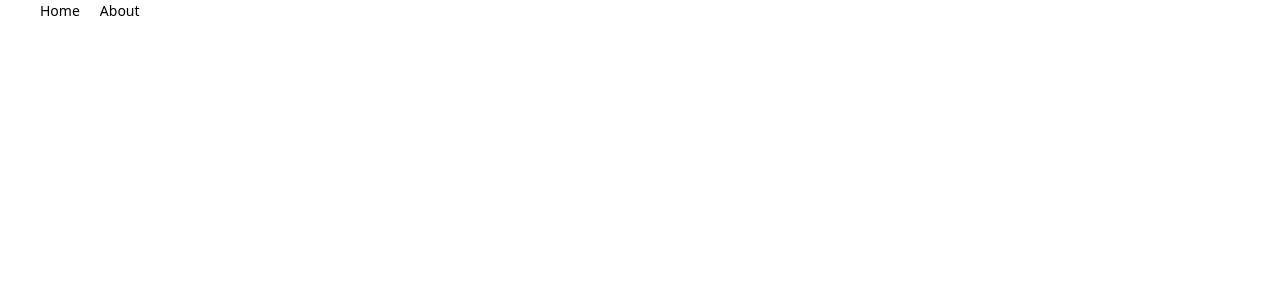
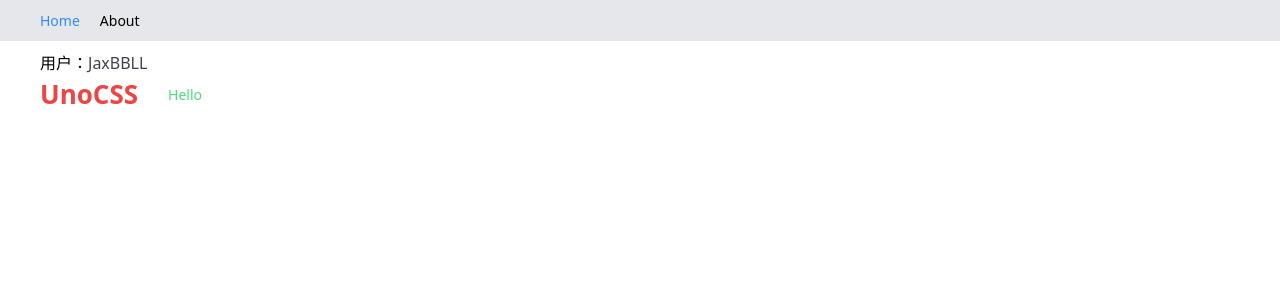
Before and after one commit to JaxBBLL/react-vite-demo, a React (Vite) app: page /home in a window 1280 px wide. Before the commit this address had no page. Shown: the top 300 px of the page. Built offline with nearby package versions, Linux system fonts and the light colour scheme.

Commit message:
feat(router): add useRoutes

```diff
--- a/index.html
+++ b/index.html
@@ -4,7 +4,7 @@
     <meta charset="UTF-8" />
     <link rel="icon" type="image/svg+xml" href="/vite.svg" />
     <meta name="viewport" content="width=device-width, initial-scale=1.0" />
-    <title></title>
+    <title>react</title>
   </head>
   <body>
     <div id="root"></div>
--- /dev/null
+++ b/src/App.tsx
@@ -0,0 +1,7 @@
+import React from "react";
+import { useRoutes } from "react-router-dom";
+import routes from "./router/index";
+
+export default function App() {
+  return <>{useRoutes(routes)}</>;
+}
--- a/src/context/index.tsx
+++ b/src/context/index.tsx
@@ -27,6 +27,5 @@
 
 export const useProvider = () => {
   const context = React.useContext(ProviderContext);
-
   return context;
 };
--- a/src/layout/Nav.tsx
+++ b/src/layout/Nav.tsx
@@ -2,10 +2,12 @@
 
 const Nav = () => {
   return (
-    <nav className="mb-10 flex gap-20">
-      <NavLink to="/">Home</NavLink>
-      <NavLink to="/about">About</NavLink>
-    </nav>
+    <div className="bg-gray-200 mb-10 py-10">
+      <nav className="w-1200 mx-auto flex gap-20">
+        <NavLink to="/home">Home</NavLink>
+        <NavLink to="/about">About</NavLink>
+      </nav>
+    </div>
   );
 };
 
--- a/src/layout/index.tsx
+++ b/src/layout/index.tsx
@@ -1,13 +1,15 @@
-import Router from "@/router/index";
+import { Outlet } from "react-router-dom";
 import Nav from "./Nav";
 
-const AppWrapper = () => {
+const Layout = () => {
   return (
-    <div className="w-1200 mx-auto">
+    <>
       <Nav />
-      <Router />
-    </div>
+      <div className="w-1200 mx-auto">
+        <Outlet />
+      </div>
+    </>
   );
 };
 
-export default AppWrapper;
+export default Layout;
--- a/src/main.tsx
+++ b/src/main.tsx
@@ -1,6 +1,6 @@
 import ReactDOM from "react-dom/client";
 import { BrowserRouter } from "react-router-dom";
-import Layout from "./layout/index.tsx";
+import App from "./App.tsx";
 import { AppProvider } from "./context/index.tsx";
 import "@/styles/base.less";
 import "@unocss/reset/tailwind.css";
@@ -10,7 +10,7 @@
   // <React.StrictMode>
   <BrowserRouter>
     <AppProvider>
-      <Layout />
+      <App />
     </AppProvider>
   </BrowserRouter>
   // </React.StrictMode>
--- a/src/pages/Home.tsx
+++ b/src/pages/Home.tsx
@@ -1,26 +1,25 @@
+import { useState } from "react";
 import { useProvider } from "../context";
 import { useMount } from "@/hooks";
+import { getRandomColor } from "@/utils";
 
-function App() {
-  const { user, setUser } = useProvider();
+export default () => {
+  const { user } = useProvider();
+  const [color, setColor] = useState("");
 
   useMount(() => {
-    setTimeout(() => {
-      setUser({
-        name: "liusc",
-      });
-    }, 2000);
+    setColor(getRandomColor());
   });
 
   return (
     <>
-      <p className="text-18">用户：{user.name}</p>
+      <p className="text-16">
+        用户：<span style={{ color }}>{user.name}</span>
+      </p>
       <main className="flex items-center">
         <p className="text-26 font-bold color-red-500">UnoCSS</p>
         <p className="ml-30 text-14 text-green">Hello</p>
       </main>
     </>
   );
-}
-
-export default App;
+};
--- /dev/null
+++ b/src/pages/NotFound.tsx
@@ -0,0 +1,7 @@
+export default () => {
+  return (
+    <>
+      <div className="text-40">404</div>
+    </>
+  );
+};
--- a/src/router/index.tsx
+++ b/src/router/index.tsx
@@ -1,14 +1,33 @@
-import { Routes, Route } from "react-router-dom";
+import { ReactNode } from "react";
+import { Navigate } from "react-router-dom";
 import Home from "@/pages/Home";
 import About from "@/pages/About";
+import Layout from "@/layout";
+import NotFound from "@/pages/NotFound";
 
-const App = () => {
-  return (
-    <Routes>
-      <Route path="/" element={<Home />} />
-      <Route path="/about" element={<About />} />
-    </Routes>
-  );
-};
+interface RouteItem {
+  path: string;
+  element: ReactNode;
+  children?: RouteItem[];
+}
 
-export default App;
+const routes: RouteItem[] = [
+  {
+    path: "/",
+    element: <Navigate to="/home" />,
+  },
+  {
+    path: "/",
+    element: <Layout />,
+    children: [
+      { path: "home", element: <Home /> },
+      { path: "about", element: <About /> },
+    ],
+  },
+  {
+    path: "*",
+    element: <NotFound />,
+  },
+];
+
+export default routes;
--- /dev/null
+++ b/src/utils/index.ts
@@ -0,0 +1,10 @@
+export function getRandomColor(): string {
+  const letters = "0123456789ABCDEF";
+  let color = "#";
+
+  for (let i = 0; i < 6; i++) {
+    color += letters[Math.floor(Math.random() * 16)];
+  }
+
+  return color;
+}
```
Also changed, not shown: unocss.config.ts (renamed from unocss.config.js).
